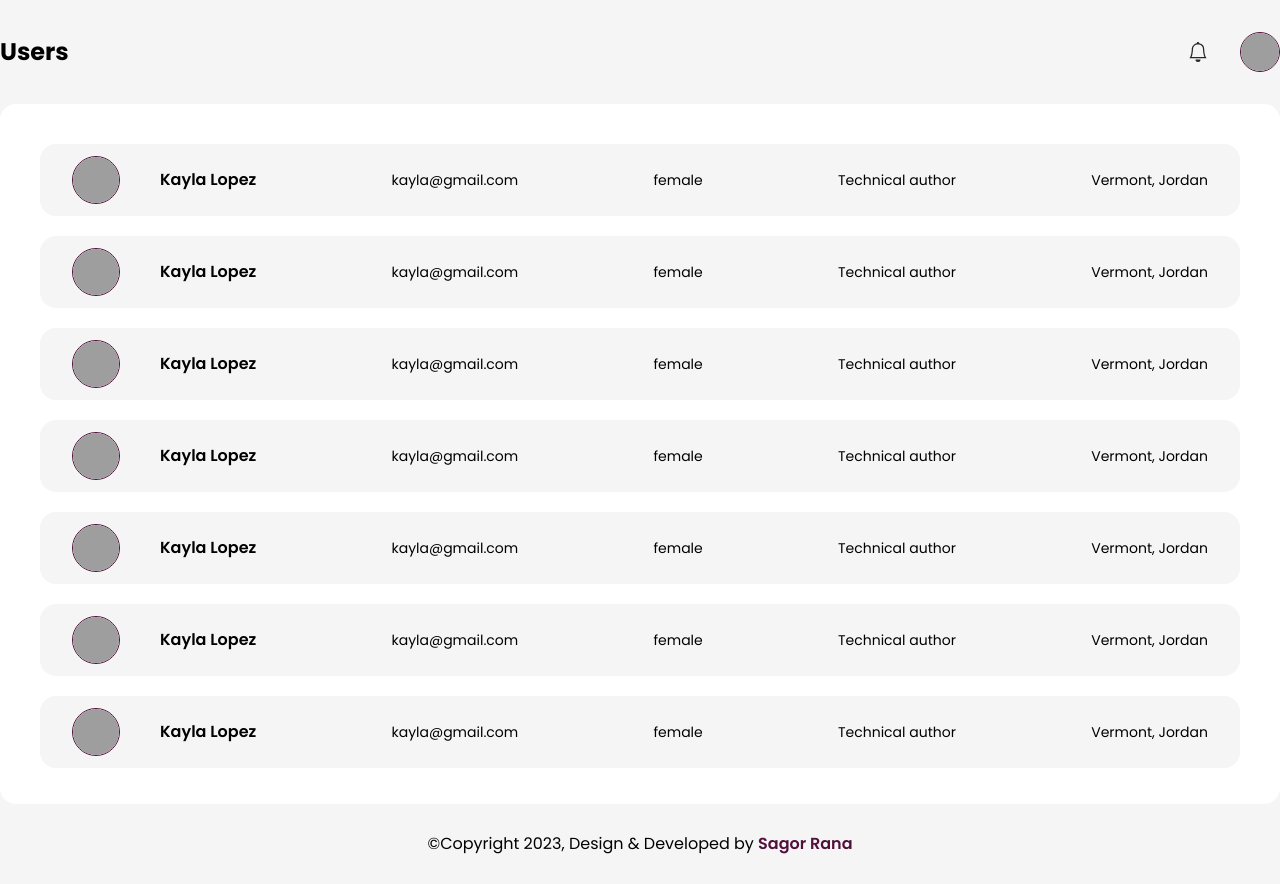
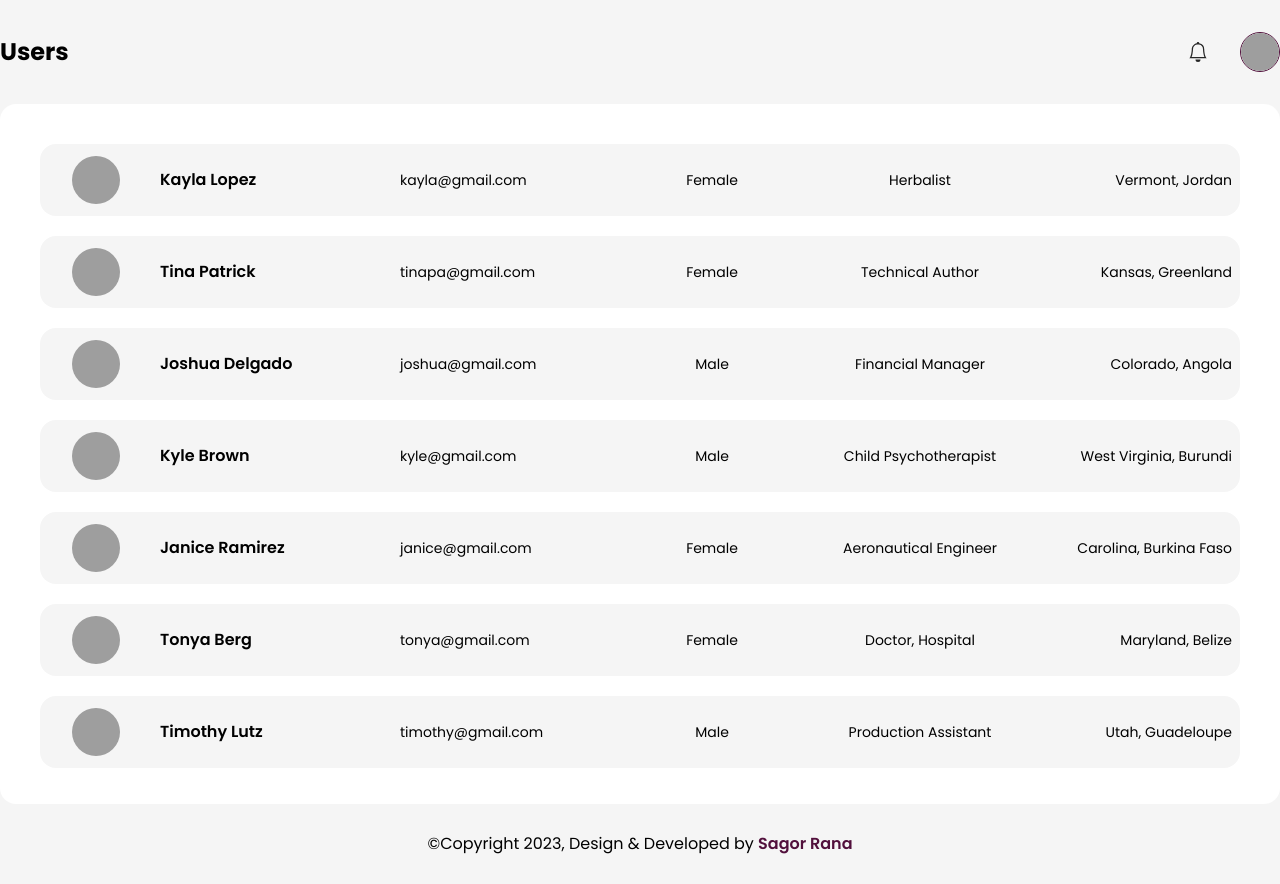
Before and after one commit to sagorranait/user-profile-test, a React (Create React App) app: page / in a window 1280 px wide. Built offline with nearby package versions, Linux system fonts and the light colour scheme; grey boxes are pictures that could not be loaded.

Commit message:
Rendering the user is done.

```diff
--- a/package.json
+++ b/package.json
@@ -9,6 +9,7 @@
     "@testing-library/user-event": "^13.5.0",
     "react": "^18.2.0",
     "react-dom": "^18.2.0",
+    "react-hot-toast": "^2.4.1",
     "react-icons": "^4.11.0",
     "react-redux": "^8.1.2",
     "react-router-dom": "^6.16.0",
--- a/public/data.json
+++ b/public/data.json
@@ -6,7 +6,7 @@
     "job": "Herbalist",
     "city": "Humphreyfurt",
     "zipcode": "79574",
-    "profile_picture": "https://i.imgur.com/sKuHzon.png",
+    "imgUrl": "https://i.imgur.com/sKuHzon.png",
     "name": "Kayla Lopez",
     "email": "kayla@gmail.com",
     "phone": "+1-697-415-3345x5215",
@@ -21,7 +21,7 @@
     "job": "Technical author",
     "city": "West Angelaside",
     "zipcode": "44459",
-    "profile_picture": "https://i.imgur.com/fBuoF9D.png",
+    "imgUrl": "https://i.imgur.com/fBuoF9D.png",
     "name": "Tina Patrick",
     "email": "tinapa@gmail.com",
     "phone": "800-865-4932",
@@ -36,7 +36,7 @@
     "job": "Financial manager",
     "city": "Amymouth",
     "zipcode": "52484",
-    "profile_picture": "https://i.imgur.com/ufPGQHP.png",
+    "imgUrl": "https://i.imgur.com/ufPGQHP.png",
     "name": "Joshua Delgado",
     "email": "joshua@gmail.com",
     "phone": "216-424-8988x0838",
@@ -51,7 +51,7 @@
     "job": "Child psychotherapist",
     "city": "New Valerieton",
     "zipcode": "84185",
-    "profile_picture": "https://i.imgur.com/gBKSAJt.png",
+    "imgUrl": "https://i.imgur.com/gBKSAJt.png",
     "name": "Kyle Brown",
     "email": "kyle@gmail.com",
     "phone": "+1-602-863-6880x1291",
@@ -66,12 +66,12 @@
     "job": "Aeronautical engineer",
     "city": "Dustinstad",
     "zipcode": "45577",
-    "profile_picture": "https://i.imgur.com/2CmLane.png",
+    "imgUrl": "https://i.imgur.com/2CmLane.png",
     "name": "Janice Ramirez",
     "email": "janice@gmail.com",
     "phone": "001-353-958-2737x873",
     "street": "02762 Thomas Viaduct",
-    "state": "South Carolina",
+    "state": "Carolina",
     "country": "Burkina Faso"
   },
   {
@@ -81,7 +81,7 @@
     "job": "Doctor, hospital",
     "city": "Blackport",
     "zipcode": "50819",
-    "profile_picture": "https://i.imgur.com/lOMS0JZ.png",
+    "imgUrl": "https://i.imgur.com/lOMS0JZ.png",
     "name": "Tonya Berg",
     "email": "tonya@gmail.com",
     "phone": "548.357.1630x659",
@@ -93,10 +93,10 @@
     "id": 7,
     "gender": "male",
     "date_of_birth": "1903-03-30T00:00:00",
-    "job": "Television production assistant",
+    "job": "Production assistant",
     "city": "Cooperborough",
     "zipcode": "85674",
-    "profile_picture": "https://i.imgur.com/HU0PoXJ.png",
+    "imgUrl": "https://i.imgur.com/HU0PoXJ.png",
     "name": "Timothy Lutz",
     "email": "timothy@gmail.com",
     "phone": "615-244-8902",
--- a/src/App.js
+++ b/src/App.js
@@ -1,10 +1,13 @@
 import { Outlet } from "react-router-dom";
+import { Toaster } from "react-hot-toast";
+
 import Header from "./components/Header";
 import Footer from "./components/Footer";
 
 function App() {
   return (
     <div className="app container mx-auto">
+      <Toaster />
       <Header/>
         <Outlet/>
       <Footer/>
--- /dev/null
+++ b/src/components/UserItem.js
@@ -0,0 +1,25 @@
+import React from 'react'
+import { Link } from 'react-router-dom'
+
+function UserItem({ userId, url, name, email, gender, designation, address }) {
+  return (
+    <Link to={`/details/${userId}`}>
+      <div className="col-span-1 bg-gray p-3 px-8 rounded-2xl flex items-center gap-10">
+        <img
+          className='w-12 h-12 rounded-full'
+          src={url}
+          alt={name}
+        />
+        <div className='w-full flex items-center justify-between'>
+          <h3 className='text-base font-semibold w-60'>{name}</h3>
+          <p className='text-sm w-52'>{email}</p>
+          <h5 className='text-sm w-52 text-center capitalize'>{gender}</h5>
+          <h5 className='text-sm w-52 text-center capitalize'>{designation}</h5>
+          <h5 className='text-sm w-52 text-right'>{address}</h5>
+        </div>
+      </div>
+    </Link>
+  )
+}
+
+export default UserItem
--- /dev/null
+++ b/src/components/UserItemSkeleton.js
@@ -0,0 +1,18 @@
+import React from 'react'
+
+function UserItemSkeleton() {
+  return (
+    <div className="col-span-1 bg-gray p-3 px-8 rounded-2xl flex items-center gap-10 animate-pulse">
+      <div className='w-12 h-11 rounded-full bg-slate-300'></div>
+      <div className='w-full flex items-center justify-between'>
+        <div className='text-base font-semibold bg-slate-300 w-60 h-4 rounded-full'></div>
+        <div className='text-sm bg-slate-300 w-52 h-4 rounded-full'></div>
+        <div className='text-sm bg-slate-300 w-52 h-4 rounded-full'></div>
+        <div className='text-sm bg-slate-300 w-52 h-4 rounded-full'></div>
+        <div className='text-sm bg-slate-300 w-52 h-4 rounded-full'></div>
+      </div>
+    </div>
+  )
+}
+
+export default UserItemSkeleton
--- a/src/pages/Home.js
+++ b/src/pages/Home.js
@@ -1,107 +1,52 @@
-import React from 'react'
+import React, { useEffect, useState } from 'react'
+import toast from 'react-hot-toast';
+
+import UserItem from '../components/UserItem';
+import UserItemSkeleton from '../components/UserItemSkeleton';
 
 function Home() {
+  const [users, setUsers] = useState(null);
+  const [loading, setLoading] = useState(true);
+
+  useEffect(() => {
+    const fetchData = async () => {
+      try {
+        const response = await fetch('/data.json');
+
+        if (!response.ok) {
+          toast.error('Network response was not ok');
+        }
+
+        setTimeout(async () => {
+          const data = await response.json();
+          setUsers(data);
+          setLoading(false);
+        }, 1000);
+      } catch (error) {
+        toast.error(error);
+        setLoading(false);
+      }
+    };
+
+    fetchData();
+  }, []);
+
   return (
     <div className='h-[700px] bg-white p-10 rounded-2xl'>
-      <div class="grid grid-cols-1 gap-5">
-        <div class="col-span-1 bg-gray p-3 px-8 rounded-2xl flex items-center gap-10">
-          <img
-            className='w-12 h-12 rounded-full border border-primary'
-            src="https://i.imgur.com/sKuHzon.png"
-            alt="user"
-          />
-          <div className='w-full flex items-center justify-between'>
-            <h3 className='text-base font-semibold'>Kayla Lopez</h3>
-            <p className='text-sm'>kayla@gmail.com</p>
-            <h5 className='text-sm'>female</h5>
-            <h5 className='text-sm'>Technical author</h5>
-            <h5 className='text-sm'>Vermont, Jordan</h5>
-          </div>
-        </div>
-        <div class="col-span-1 bg-gray p-3 px-8 rounded-2xl flex items-center gap-10">
-          <img
-            className='w-12 h-12 rounded-full border border-primary'
-            src="https://i.imgur.com/sKuHzon.png"
-            alt="user"
-          />
-          <div className='w-full flex items-center justify-between'>
-            <h3 className='text-base font-semibold'>Kayla Lopez</h3>
-            <p className='text-sm'>kayla@gmail.com</p>
-            <h5 className='text-sm'>female</h5>
-            <h5 className='text-sm'>Technical author</h5>
-            <h5 className='text-sm'>Vermont, Jordan</h5>
-          </div>
-        </div>
-        <div class="col-span-1 bg-gray p-3 px-8 rounded-2xl flex items-center gap-10">
-          <img
-            className='w-12 h-12 rounded-full border border-primary'
-            src="https://i.imgur.com/sKuHzon.png"
-            alt="user"
-          />
-          <div className='w-full flex items-center justify-between'>
-            <h3 className='text-base font-semibold'>Kayla Lopez</h3>
-            <p className='text-sm'>kayla@gmail.com</p>
-            <h5 className='text-sm'>female</h5>
-            <h5 className='text-sm'>Technical author</h5>
-            <h5 className='text-sm'>Vermont, Jordan</h5>
-          </div>
-        </div>
-        <div class="col-span-1 bg-gray p-3 px-8 rounded-2xl flex items-center gap-10">
-          <img
-            className='w-12 h-12 rounded-full border border-primary'
-            src="https://i.imgur.com/sKuHzon.png"
-            alt="user"
-          />
-          <div className='w-full flex items-center justify-between'>
-            <h3 className='text-base font-semibold'>Kayla Lopez</h3>
-            <p className='text-sm'>kayla@gmail.com</p>
-            <h5 className='text-sm'>female</h5>
-            <h5 className='text-sm'>Technical author</h5>
-            <h5 className='text-sm'>Vermont, Jordan</h5>
-          </div>
-        </div>
-        <div class="col-span-1 bg-gray p-3 px-8 rounded-2xl flex items-center gap-10">
-          <img
-            className='w-12 h-12 rounded-full border border-primary'
-            src="https://i.imgur.com/sKuHzon.png"
-            alt="user"
-          />
-          <div className='w-full flex items-center justify-between'>
-            <h3 className='text-base font-semibold'>Kayla Lopez</h3>
-            <p className='text-sm'>kayla@gmail.com</p>
-            <h5 className='text-sm'>female</h5>
-            <h5 className='text-sm'>Technical author</h5>
-            <h5 className='text-sm'>Vermont, Jordan</h5>
-          </div>
-        </div>
-        <div class="col-span-1 bg-gray p-3 px-8 rounded-2xl flex items-center gap-10">
-          <img
-            className='w-12 h-12 rounded-full border border-primary'
-            src="https://i.imgur.com/sKuHzon.png"
-            alt="user"
-          />
-          <div className='w-full flex items-center justify-between'>
-            <h3 className='text-base font-semibold'>Kayla Lopez</h3>
-            <p className='text-sm'>kayla@gmail.com</p>
-            <h5 className='text-sm'>female</h5>
-            <h5 className='text-sm'>Technical author</h5>
-            <h5 className='text-sm'>Vermont, Jordan</h5>
-          </div>
-        </div>
-        <div class="col-span-1 bg-gray p-3 px-8 rounded-2xl flex items-center gap-10">
-          <img
-            className='w-12 h-12 rounded-full border border-primary'
-            src="https://i.imgur.com/sKuHzon.png"
-            alt="user"
-          />
-          <div className='w-full flex items-center justify-between'>
-            <h3 className='text-base font-semibold'>Kayla Lopez</h3>
-            <p className='text-sm'>kayla@gmail.com</p>
-            <h5 className='text-sm'>female</h5>
-            <h5 className='text-sm'>Technical author</h5>
-            <h5 className='text-sm'>Vermont, Jordan</h5>
-          </div>
-        </div>
+      <div className="grid grid-cols-1 gap-5">
+        { loading && <UserItemSkeleton/> }
+        {
+          users?.map( user => <UserItem
+            key={user.id}
+            userId={user.id}
+            url={user.imgUrl}
+            name={user.name}
+            email={user.email}
+            gender={user.gender}
+            designation={user.job}
+            address={`${user.state}, ${user.country}`}
+          />)
+        }
       </div>
     </div>
   )
```
Also changed, not shown: 1 other file (tests, documents, lock files or other folders).
